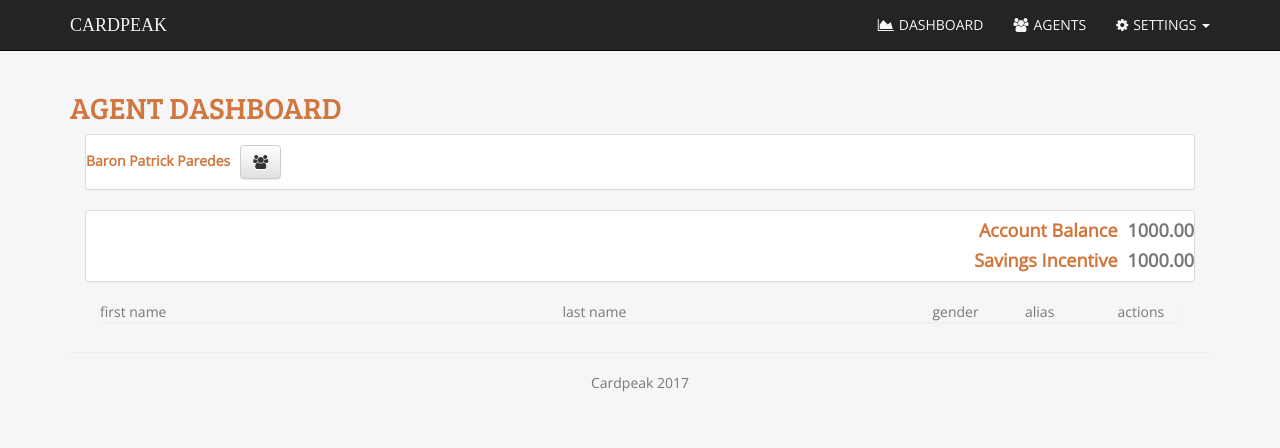
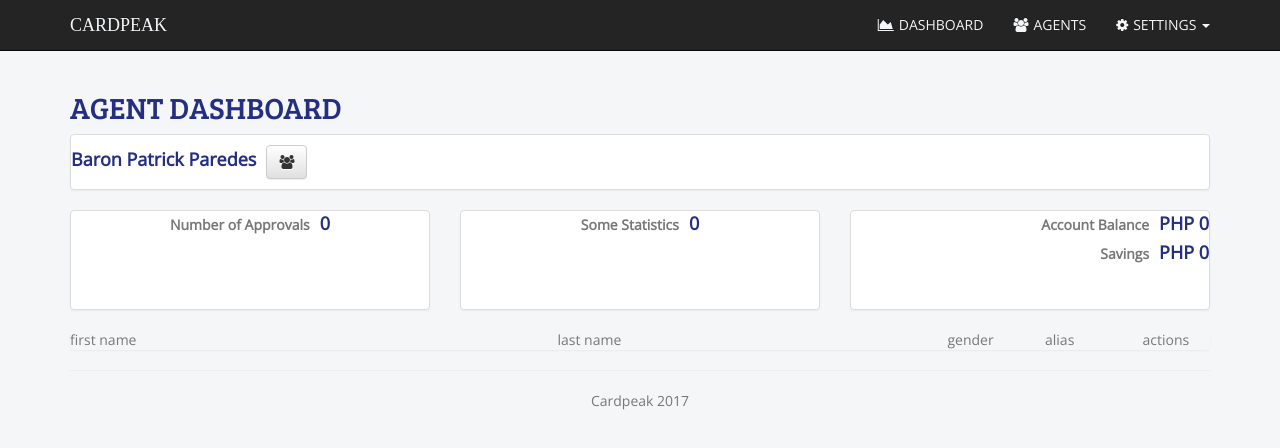
Before and after one commit to baronparedes/cardpeak, a React app in the folder CardPeak.UI.ClientApp/: page /agents in a window 1280 px wide. Shown: the top 448 px of the page. Built offline with nearby package versions, Linux system fonts and the light colour scheme; a web font is replaced by a local one.

Commit message:
Agent Dashboard

```diff
--- a/CardPeak.UI.ClientApp/src/components/App.tsx
+++ b/CardPeak.UI.ClientApp/src/components/App.tsx
@@ -7,7 +7,7 @@ export class App extends React.Component<{}, undefined>{
         return (
             <div>
                 <NavigationBar />
-                <div id="content" className="container no-padding">
+                <div id="content" className="container">
                     {this.props.children}
                 </div>
                 <Footer />
--- a/CardPeak.UI.ClientApp/src/components/views/agents/AgentContainer.tsx
+++ b/CardPeak.UI.ClientApp/src/components/views/agents/AgentContainer.tsx
@@ -7,6 +7,7 @@ import * as AgentsActions from '../../../services/actions/agentActions'
 import { RootState } from '../../../services/reducers'
 import AgentList from './AgentList'
 import SelectedAgent from './SelectedAgent'
+import AgentDashboard from './AgentDashboard'
 
 interface AgentContainerDispatchProps {
     actions?: typeof AgentsActions
@@ -22,17 +23,12 @@ class AgentContainer extends React.Component<CardPeak.Models.AgentsModel & Agent
                 <Panel>
                     <SelectedAgent agent={this.props.selectedAgent} handleOnClick={this.props.actions.getAllAgentsStart} />
                 </Panel>
-                <Panel className="text-right">
-                    <h4>
-                        Account Balance
-                        <span className="text-muted spacer-left">1000.00</span>
-                    </h4>
-                    <h4>
-                        Savings Incentive
-                        <span className="text-muted spacer-left">1000.00</span>
-                    </h4>
-                </Panel>
-                {this.props.loadingAgents ? "Loading..." : <AgentList agents={this.props.agents} />}
+                <div>
+                    <AgentDashboard />
+                </div>
+                <div>
+                    {this.props.loadingAgents ? "Loading..." : <AgentList agents={this.props.agents} />}
+                </div>
             </div>
         )
     }
--- /dev/null
+++ b/CardPeak.UI.ClientApp/src/components/views/agents/AgentDashboard.tsx
@@ -0,0 +1,52 @@
+import * as React from 'react'
+import { Panel, Grid, Row, Col } from 'react-bootstrap'
+
+interface AgentDashboardProps {
+    accountBalance?: number,
+    savingsBalance?: number,
+}
+
+const AgentDashboardLabel = (props: {label: string, metrics?: number, isCurrency?: boolean}) => {
+    return (
+        <div>
+            <label className="text-label text-muted spacer-right">
+                {props.label}
+            </label>
+            <span className={(props.isCurrency === true) ? "text-highlight currency" : "text-highlight"}>
+                {props.metrics ? props.metrics : 0}
+            </span>
+        </div>
+    )
+}
+
+export default class AgentDashboard extends React.Component<AgentDashboardProps, undefined> {
+    constructor(props: AgentDashboardProps){
+        super(props);
+    }
+    render () {
+        return (
+            <div>
+                <Grid fluid className="no-padding">
+                    <Row className="row-eq-height">
+                        <Col lg={4} md={4} sm={6} xs={6}>
+                            <Panel className="text-center panel-agent-dashboard">
+                                <AgentDashboardLabel label="Number of Approvals" />
+                            </Panel>
+                        </Col>
+                        <Col lg={4} md={4} sm={6} xs={6}>
+                            <Panel className="text-center panel-agent-dashboard">
+                                <AgentDashboardLabel label="Some Statistics" />
+                            </Panel>
+                        </Col>
+                        <Col lg={4} md={4} sm={12} xs={12}>
+                            <Panel className="text-right panel-agent-dashboard">
+                                <AgentDashboardLabel label="Account Balance" metrics={this.props.accountBalance} isCurrency={true} />
+                                <AgentDashboardLabel label="Savings" metrics={this.props.savingsBalance} isCurrency={true} />
+                            </Panel>
+                        </Col>
+                    </Row>
+                </Grid>
+            </div>
+        )
+    }
+}
--- a/CardPeak.UI.ClientApp/src/components/views/agents/AgentList.tsx
+++ b/CardPeak.UI.ClientApp/src/components/views/agents/AgentList.tsx
@@ -10,12 +10,12 @@ interface AgentListProps {
 const AgentList: React.StatelessComponent<AgentListProps> = (props) => {
     return (
         <div>
-            <Grid fluid className="grid-header text-muted">
+            <Grid fluid className="grid-header text-muted no-padding">
                 <Panel className="panel-row-header">
                     <AgentRowLayout isHeader={true} />
                 </Panel>
             </Grid>
-            <Grid fluid className="grid-rows margin-top">
+            <Grid fluid className="grid-rows margin-top no-padding">
                 {
                     props.agents && props.agents.length > 0 ?
                         props.agents.map((agent) => {
--- a/CardPeak.UI.ClientApp/src/components/views/agents/SelectedAgent.tsx
+++ b/CardPeak.UI.ClientApp/src/components/views/agents/SelectedAgent.tsx
@@ -10,7 +10,7 @@ export default class SelectedAgent extends React.Component<{ agent: CardPeak.Typ
         if (!!!this.props.agent) {
             return (
                 <div>
-                    <span className="text-muted spacer-right">Select an Agent</span>
+                    <span className="text-muted spacer-right text-highlight">Select an Agent</span>
                     <Button onClick={e => this.onClick(e)}>
                         <i className="fa fa-sm fa-users"></i>
                     </Button>
@@ -19,7 +19,7 @@ export default class SelectedAgent extends React.Component<{ agent: CardPeak.Typ
         }
         return (
             <h5 className="spacer-right">
-                <span className="spacer-right">
+                <span className="spacer-right text-highlight">
                     {this.props.agent.firstName + " " + this.props.agent.lastName}
                 </span>
                 <Button onClick={e => this.onClick(e)}>
--- a/CardPeak.UI.ClientApp/src/styles/main.less
+++ b/CardPeak.UI.ClientApp/src/styles/main.less
@@ -20,18 +20,6 @@ h4, h5, h6 {
     font-weight: bold;
 }
 
-.btn-default {
-    text-transform: lowercase;
-    &:hover {
-        background-image: none;
-        color: @btn-default-color;
-        background-color: @btn-default-bg-color;
-        > i, > a {
-            color: @btn-dark-color;
-        }
-    }
-}
-
 .spacer-right {
     padding-right: 10px;
 }
@@ -46,9 +34,6 @@ h4, h5, h6 {
 
 .margin-top {
     margin-top: 10px;
-}
-
-.grid-header {
 }
 
 .grid-rows {
@@ -69,3 +54,23 @@ h4, h5, h6 {
     padding: 0;
     margin: 0;
 }
+
+.panel-agent-dashboard {
+    height: 100px;
+    max-height: 100px;
+}
+
+.currency:before {
+    content: "PHP ";
+}
+
+.text-highlight {
+    font-size: large;
+    font-weight: bold;
+    color: @header-font-color;
+}
+
+.no-padding {
+    padding: 0;
+    margin: 0;
+}
--- a/CardPeak.UI.ClientApp/src/styles/theme.less
+++ b/CardPeak.UI.ClientApp/src/styles/theme.less
@@ -1,14 +1,15 @@
-@nav-text-color: #F5F6F8;
-@nav-text-color-contrast: #D1773D;
-@nav-inverse-bg-color: #242424;
+@theme-color: #242F83;
+@theme-color-light: #B6D8D7;
+@theme-color-inverse: #242424;
+@theme-color-white: #f5f6f8;
 
-@header-font-color: #D1773D;
+@nav-text-color: @theme-color-white;
+@nav-text-color-contrast: @theme-color-light;
+@nav-inverse-bg-color: @theme-color-inverse;
 
-@btn-default-bg-color: #D1773D;
-@btn-default-color: #FFFFFF;
-@btn-dark-color: #242424;
+@header-font-color: @theme-color;
 
-@body-bg-color: #F5F6F8;
-@content-bg-color: #FFFFFF;
+@btn-default-bg-color: @theme-color;
+@btn-default-color: @theme-color-white;
 
-@grid-header-bg-color: #D1773D;
+@body-bg-color: @theme-color-white;
```
Also changed, not shown: 1 other file (tests, documents, lock files or other folders).
